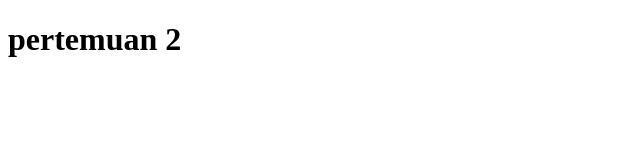
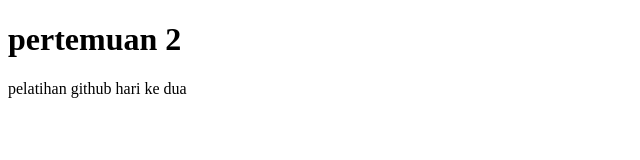
Before and after one commit to mikihiko-fadly/per2, a plain HTML site: page index.html in a window 1280 px wide. Shown: the whole page, without its empty margins (0-640 px from the left). Drawn offline with Linux system fonts and the light colour scheme.

Commit message:
Update index.html

```diff
--- a/index.html
+++ b/index.html
@@ -8,5 +8,6 @@
 </head>
 <body>
     <h1>pertemuan 2</h1>
+    <p>pelatihan github hari  ke dua</p>
 </body>
 </html>
```
